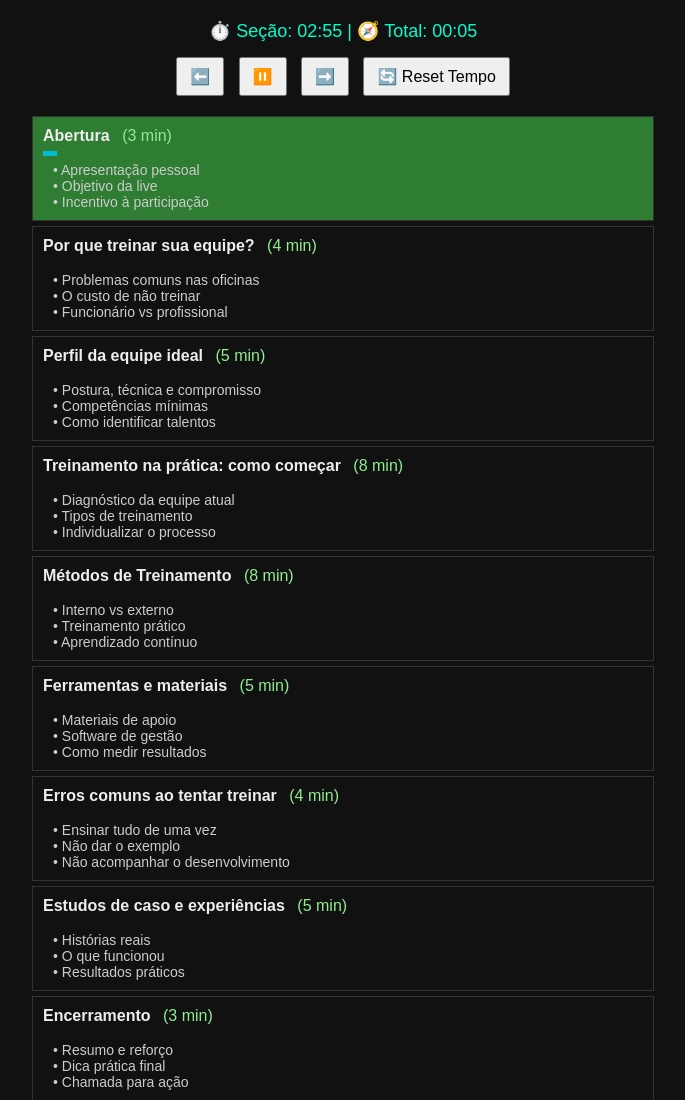
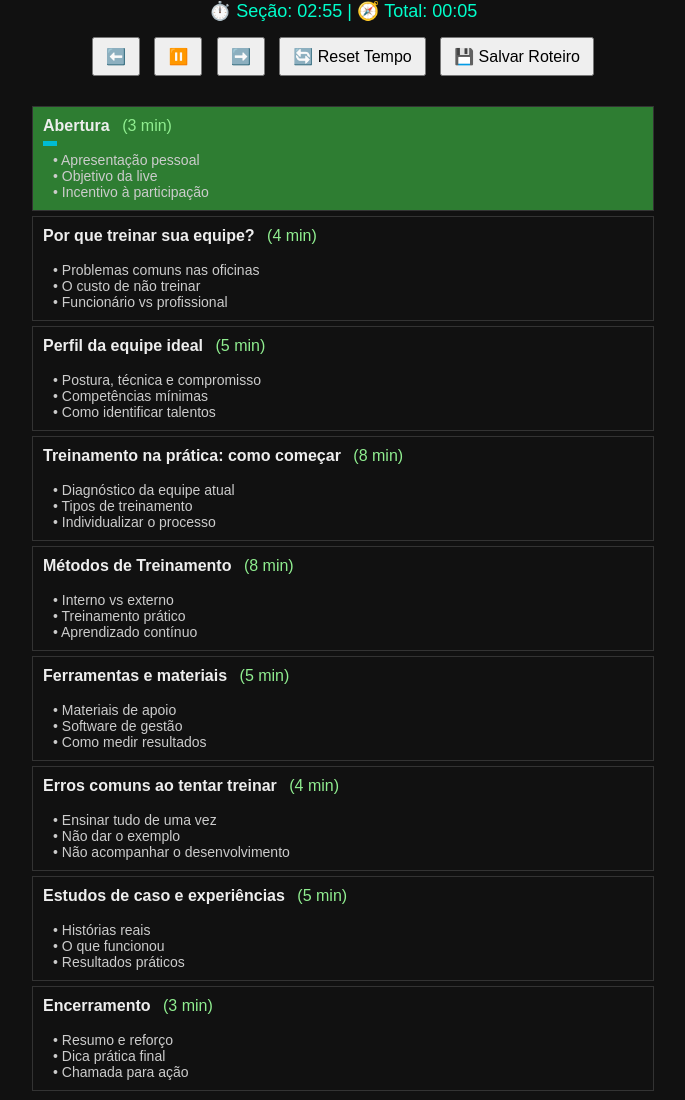
Before and after one commit to rbarboza31/roteiro_live, a plain HTML site: page index.html in a window 1280 px wide. Shown: the top 1100 px of the page, without its empty margins (297-982 px from the left). Drawn offline with Linux system fonts and the light colour scheme.

Commit message:
Update index.html

```diff
--- a/index.html
+++ b/index.html
@@ -7,26 +7,24 @@
 </head>
 <body>
 
-  <div id="timer" style="margin-top: 20px; font-size: 18px; color: #00ffcc;">
+  <div id="timer" style="margin-bottom: 10px; font-size: 18px; color: #00ffcc;">
     ⏱️ Seção: <span id="section-time">--:--</span> |
     🧭 Total: <span id="total-time">00:00</span>
   </div>
 
-  <div style="margin: 10px;">
+  <div style="margin-bottom: 20px;">
     <button id="btn-back">⬅️</button>
     <button id="btn-play-pause">▶️</button>
     <button id="btn-forward">➡️</button>
     <button id="btn-reset">🔄 Reset Tempo</button>
+    <button id="btn-save">💾 Salvar Roteiro</button>
   </div>
 
   <div id="container">
     <div id="progress-bar"></div>
-    <div id="script">
-      <!-- Seções aparecem aqui via JS -->
-    </div>
+    <div id="script"><!-- conteúdo gerado pelo JS --></div>
   </div>
 
   <script src="script.js"></script>
-
 </body>
 </html>
```
